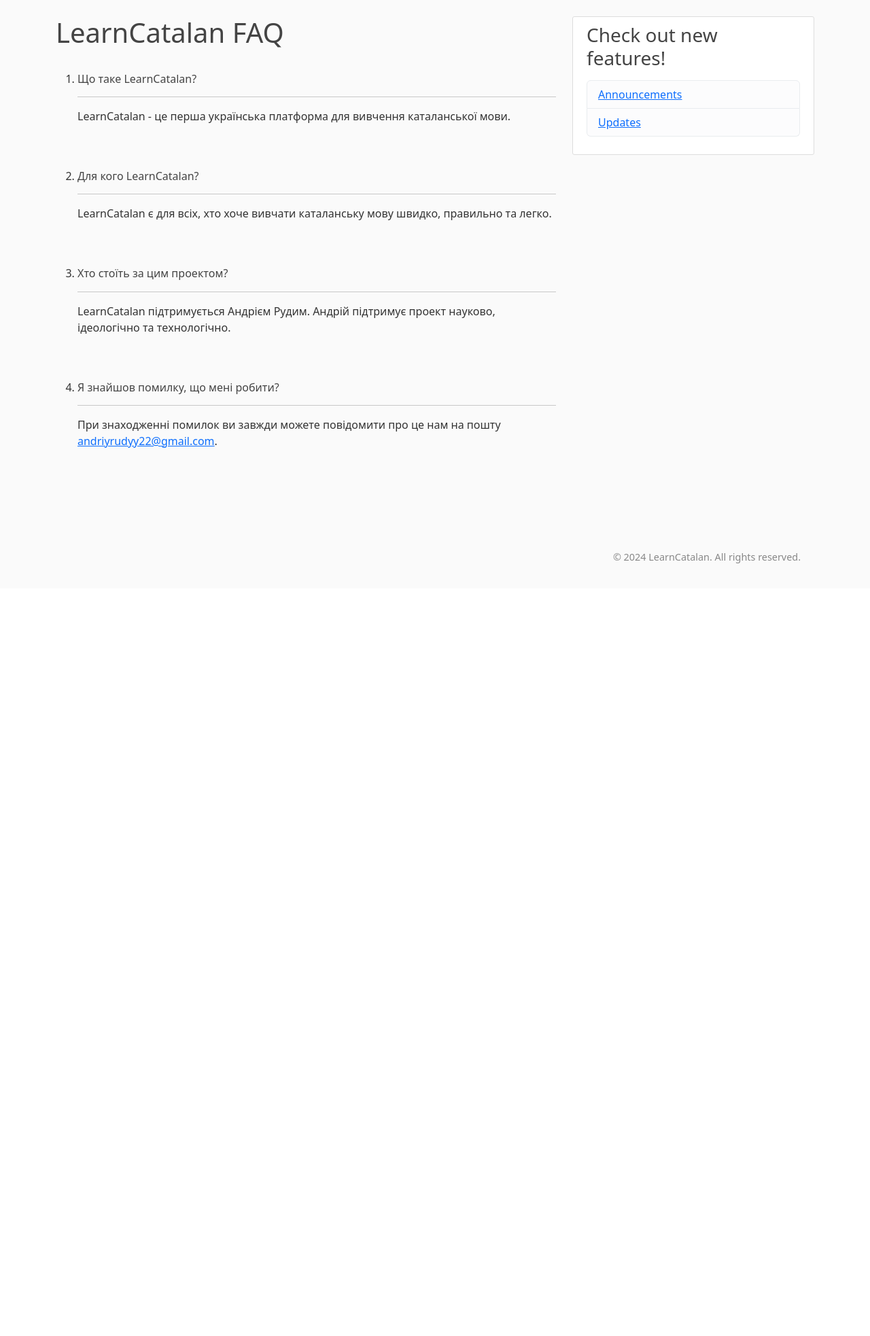
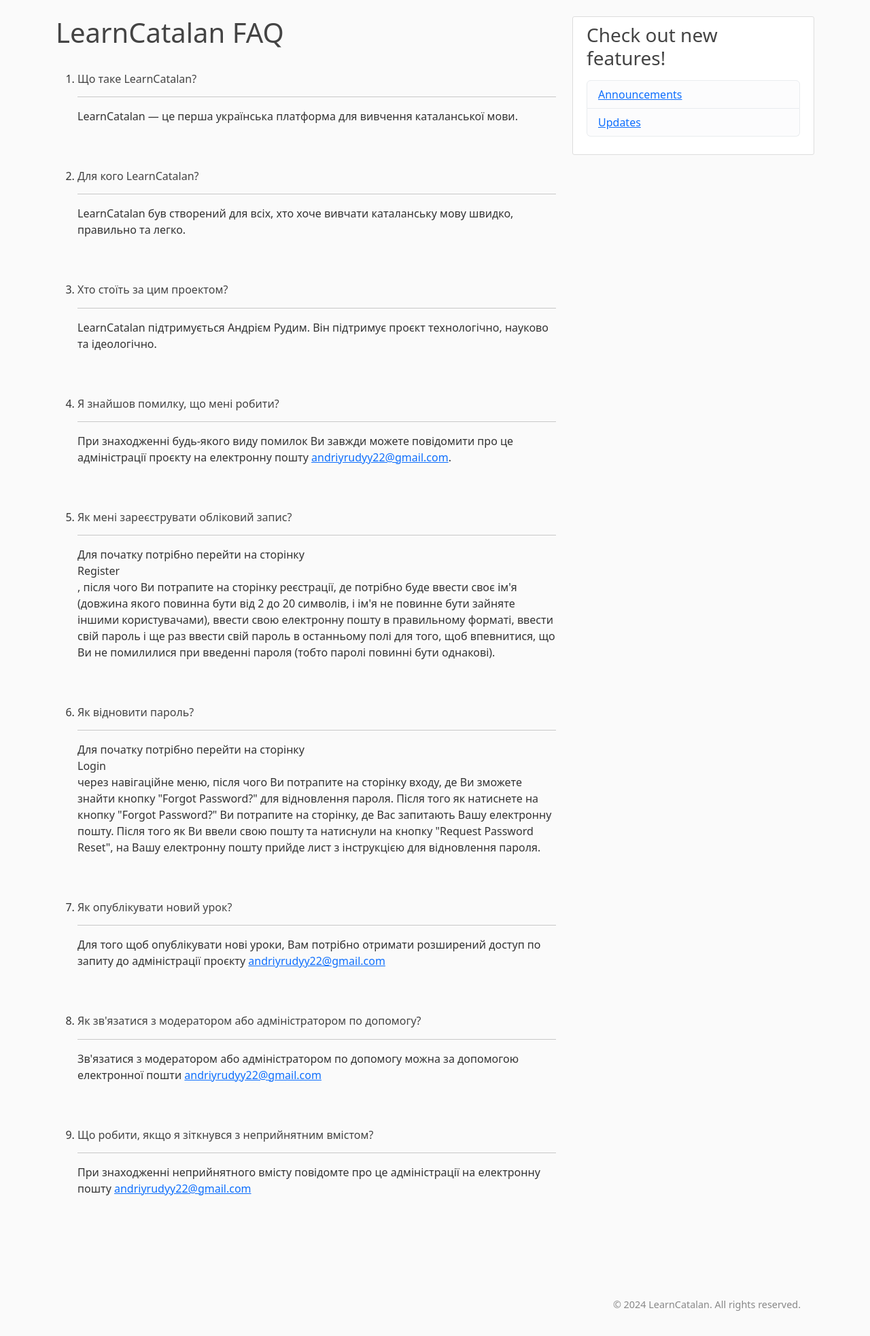
Before and after one commit to Andriy-Rudyi/learn-catalan, a Flask app: page /faq in a window 1280 px wide. Shown: the part 56-2022 px from the top of the page at 68% size. Before the commit the page ends 885 px from the top, so only its background shows below. Run offline with Flask 3, Linux system fonts and the light colour scheme.

Commit message:
FAQ page updated

```diff
--- a/flaskblog/templates/faq.html
+++ b/flaskblog/templates/faq.html
@@ -6,22 +6,65 @@
     <ol type="1">
         <li><h6>Що таке {{ ProjectName }}?</h6></li>
                 <hr>
-            <p>{{ ProjectName }} - це перша українська платформа для вивчення каталанської мови.</p>
+            <p>{{ ProjectName }} — це перша українська платформа для вивчення каталанської мови.</p>
                 <br>
                 <br>
         <li><h6>Для кого {{ ProjectName }}?</h6></li>
                 <hr>
-        <p>{{ ProjectName }} є для всіх, хто хоче вивчати каталанську мову швидко, правильно та легко.</p>
+        <p>{{ ProjectName }} був створений для всіх, хто хоче вивчати каталанську мову швидко, правильно та легко.</p>
                 <br>
                 <br>
         <li><h6>Хто стоїть за цим проектом?</h6></li>
                 <hr>
-                <p>{{ ProjectName }} підтримується Андрієм Рудим. Андрій підтримує проект науково, ідеологічно та технологічно.</p>
+                <p>{{ ProjectName }} підтримується Андрієм Рудим. Він підтримує проєкт технологічно, науково та ідеологічно.</p>
                 <br>
                 <br>
         <li><h6>Я знайшов помилку, що мені робити?</h6></li>
                 <hr>
-                <p>При знаходженні помилок ви завжди можете повідомити про це нам на пошту <a href="mailto:andriyrudyy22@gmail.com?subject=Error on the LearnCatalan&body=Describe the error you found">andriyrudyy22@gmail.com</a>.</p>
+                <p>При знаходженні будь-якого виду помилок Ви завжди можете повідомити про це
+                        адміністрації проєкту на електронну пошту
+                        <a href="mailto:andriyrudyy22@gmail.com?subject=Error on the LearnCatalan&body=Describe the error you found.">
+                                andriyrudyy22@gmail.com</a>.</p>
+                <br>
+                <br>
+        <li><h6>Як мені зареєструвати обліковий запис?</h6></li>
+                <hr>
+                <p>Для початку потрібно перейти на сторінку <a class="nav-item nav-link" href="{{ url_for('users.register') }}">Register</a>,
+                        після чого Ви потрапите на сторінку реєстрації, де потрібно буде ввести своє ім'я
+                        (довжина якого повинна бути від 2 до 20 символів, і ім'я не повинне бути зайняте іншими користувачами),
+                        ввести свою електронну пошту в правильному форматі, ввести свій пароль і ще раз
+                        ввести свій пароль в останньому полі для того, щоб впевнитися, що Ви не помилилися при введенні пароля (тобто паролі
+                        повинні бути однакові).</p>
+                <br>
+                <br>
+        <li><h6>Як відновити пароль?</h6></li>
+                <hr>
+                <p>Для початку потрібно перейти на сторінку <a class="nav-item nav-link" href="{{ url_for('users.login') }}">Login</a>
+                        через навігаційне меню, після чого Ви потрапите на сторінку входу, де Ви зможете знайти кнопку "Forgot Password?"
+                        для відновлення пароля. Після того як натиснете на кнопку "Forgot Password?" Ви потрапите на сторінку,
+                        де Вас запитають Вашу електронну пошту. Після того як Ви ввели свою пошту та натиснули на кнопку
+                        "Request Password Reset", на Вашу електронну пошту прийде лист з інструкцією для відновлення пароля.</p>
+                <br>
+                <br>
+        <li><h6>Як опублікувати новий урок?</h6></li>
+                <hr>
+                <p>Для того щоб опублікувати нові уроки, Вам потрібно отримати розширений доступ по запиту до адміністрації проєкту
+                        <a href="mailto:andriyrudyy22@gmail.com?subject=Cooperation with the LearnCatalan project&body=Describe your proposal for improving the project.">
+                                andriyrudyy22@gmail.com</a></p>
+                <br>
+                <br>
+        <li><h6>Як зв'язатися з модератором або адміністратором по допомогу?</h6></li>
+                <hr>
+                <p>Зв'язатися з модератором або адміністратором по допомогу можна за допомогою електронної пошти
+                        <a href="mailto:andriyrudyy22@gmail.com?subject=Communication with the administration of the LearnCatalan project&body=Write your appeal to the project administration here.">
+                                andriyrudyy22@gmail.com</a></p>
+                <br>
+                <br>
+        <li><h6>Що робити, якщо я зіткнувся з неприйнятним вмістом?</h6></li>
+                <hr>
+                <p>При знаходженні неприйнятного вмісту повідомте про це адміністрації на електронну пошту
+                        <a href="mailto:andriyrudyy22@gmail.com?subject=Inappropriate content found in the LearnCatalan project&body=Describe the problem you found.">
+                                andriyrudyy22@gmail.com</a></p>
                 <br>
                 <br>
     </ol>
```
